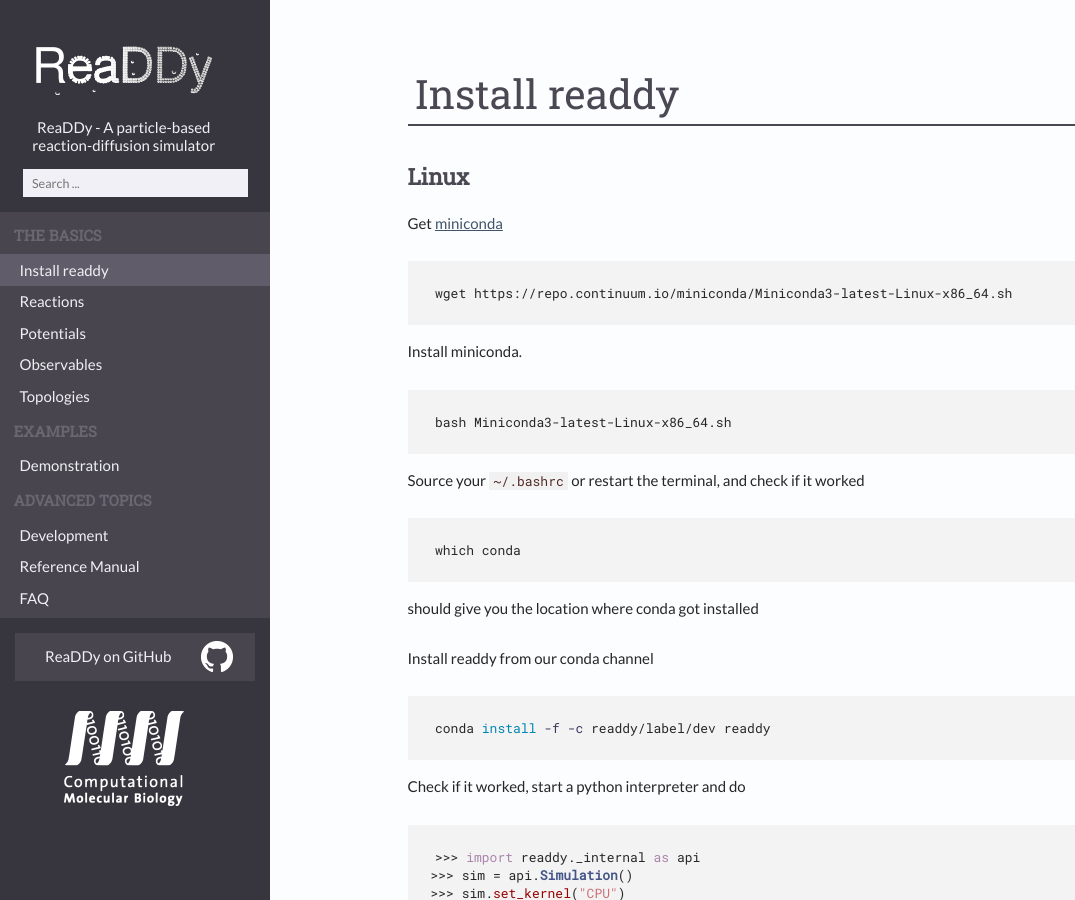
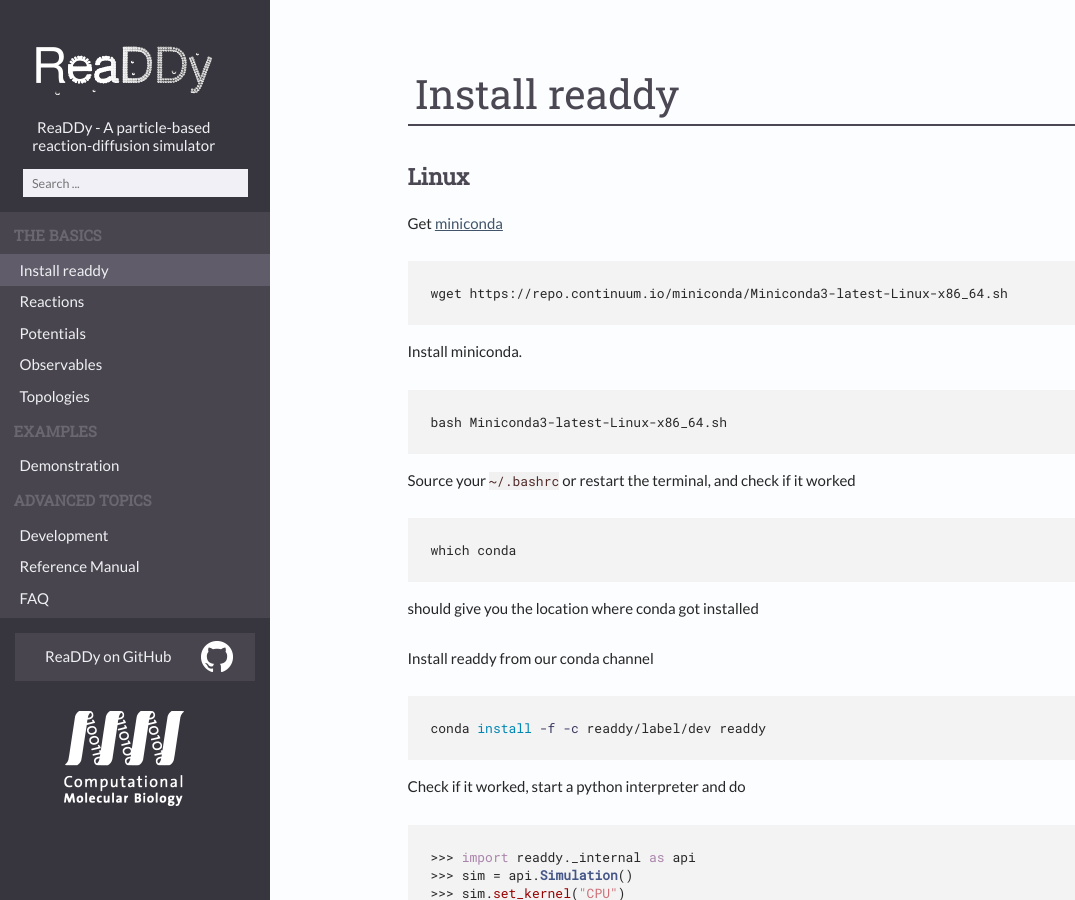
Before and after one commit to readdy/readdy_documentation, a Jekyll site: the page built from readdy_documentation/installation.md, in a window 1280 px wide. Shown: the whole page, without its empty margins (0-1075 px from the left). Built offline with Jekyll 4.4.1, drawn with Linux system fonts in a browser that asks for light colours.

Commit message:
fix padding in code env

```diff
--- a/readdy_documentation/_sass/_main.scss
+++ b/readdy_documentation/_sass/_main.scss
@@ -16,10 +16,7 @@
 // main div floating inside main-container with auto margins left and right
 .main {
   max-width: 38rem;
-  padding-top: 2rem;
-  padding-bottom: 2rem;
-  padding-left: 3rem;
-  padding-right: 4rem;
+  padding: 2rem 4rem 2rem 3rem;
   margin-left: auto;
   margin-right: auto;
   background-color: $main-background;
--- a/readdy_documentation/_sass/_syntax-highlighting.scss
+++ b/readdy_documentation/_sass/_syntax-highlighting.scss
@@ -54,8 +54,6 @@ code {
   line-height: normal;
   background-color: #f1f1f1;
   color: #512a28;
-  padding-left: 0.3rem;
-  padding-right: 0.3rem;
 }
 
 @media(min-width: $transition-to-large) {
```
